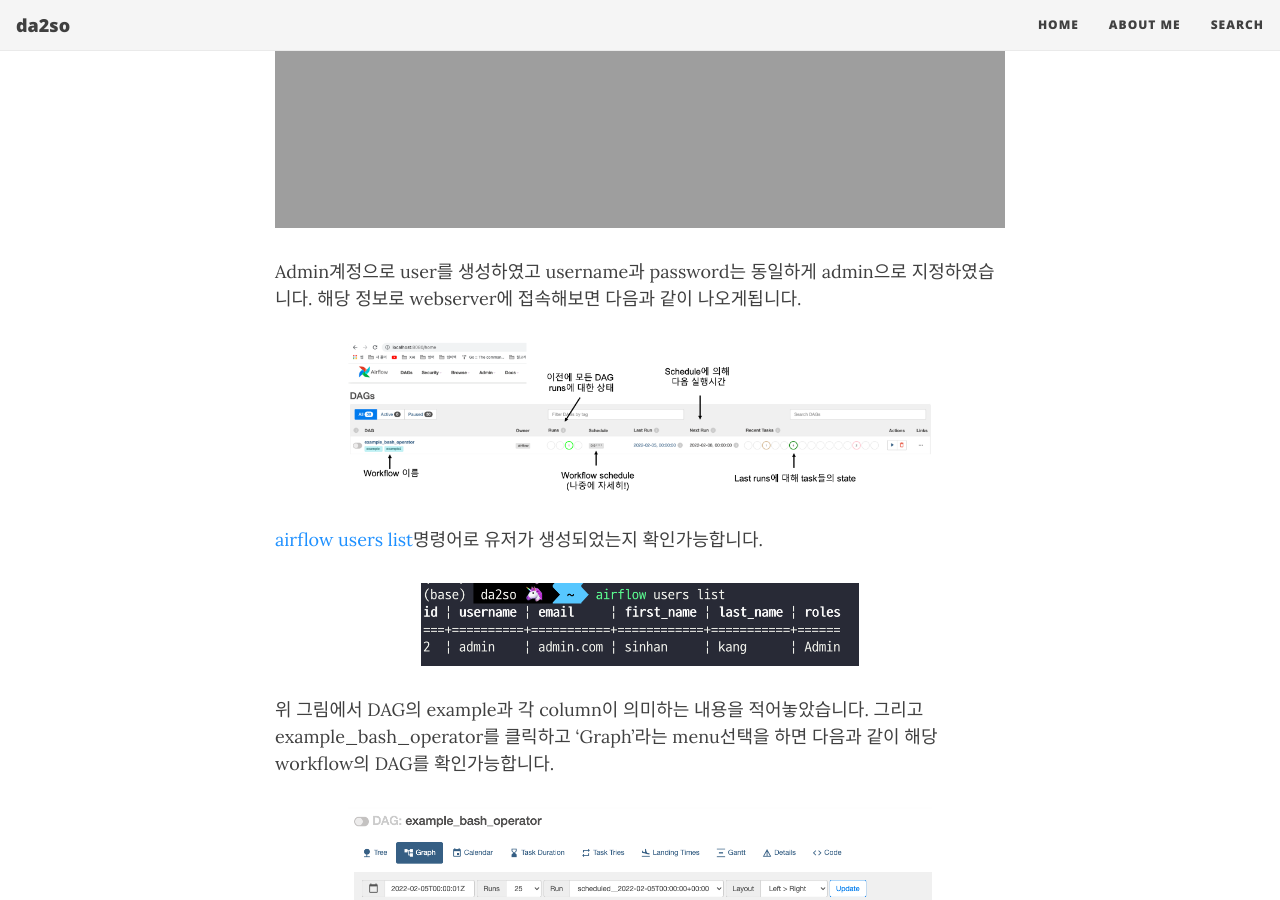
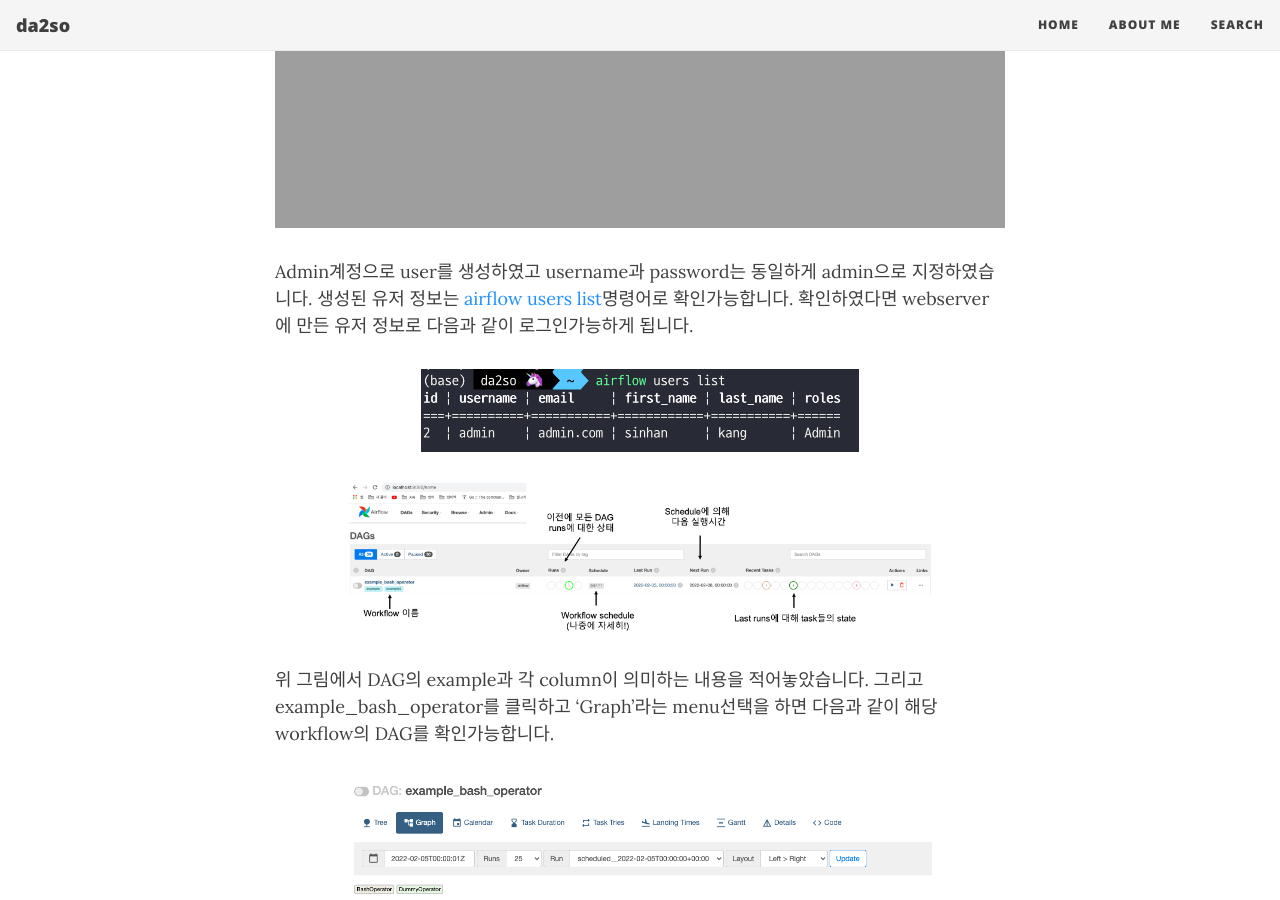
Before and after one commit to da2so/da2so.github.io, a Jekyll site: the page built from _posts/2022-01-25-Airflow1.md, in a window 1280 px wide and 900 px high, scrolled down 6706 px. Built offline with Jekyll 4.4.1, drawn with Linux system fonts in a browser that asks for light colours; nearby versions of some CDN libraries.

Commit message:
Update 2022-01-25-Airflow1.md

````diff
--- a/_posts/2022-01-25-Airflow1.md
+++ b/_posts/2022-01-25-Airflow1.md
@@ -134,13 +134,12 @@ airflow users create --role Admin --username admin --email admin.com --firstname
 ```
 ![1](https://da2so.github.io/assets/post_img/2022-01-25-Airflow1/10.png){: .mx-auto.d-block width="100%" :}
 
-Admin계정으로 user를 생성하였고 username과 password는 동일하게 admin으로 지정하였습니다. 해당 정보로 webserver에 접속해보면 다음과 같이 나오게됩니다.
+Admin계정으로 user를 생성하였고 username과 password는 동일하게 admin으로 지정하였습니다. 생성된 유저 정보는 <span style="color:DodgerBlue">airflow users list</span>명령어로 확인가능합니다. 확인하였다면 webserver에 만든 유저 정보로 다음과 같이 로그인가능하게 됩니다.
+
+
+![1](https://da2so.github.io/assets/post_img/2022-01-25-Airflow1/14.png){: .mx-auto.d-block width="60%" :}
 
 ![1](https://da2so.github.io/assets/post_img/2022-01-25-Airflow1/11.png){: .mx-auto.d-block width="80%" :}
-
-<span style="color:DodgerBlue">airflow users list</span>명령어로 유저가 생성되었는지 확인가능합니다.
-
-![1](https://da2so.github.io/assets/post_img/2022-01-25-Airflow1/14.png){: .mx-auto.d-block width="60%" :}
 
 
 위 그림에서 DAG의 example과 각 column이 의미하는 내용을 적어놓았습니다. 그리고 example_bash_operator를 클릭하고 'Graph'라는 menu선택을 하면 다음과 같이 해당 workflow의 DAG를 확인가능합니다.
````
